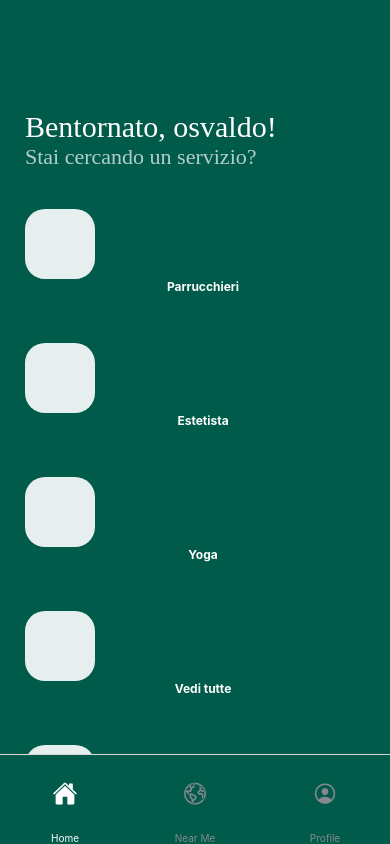
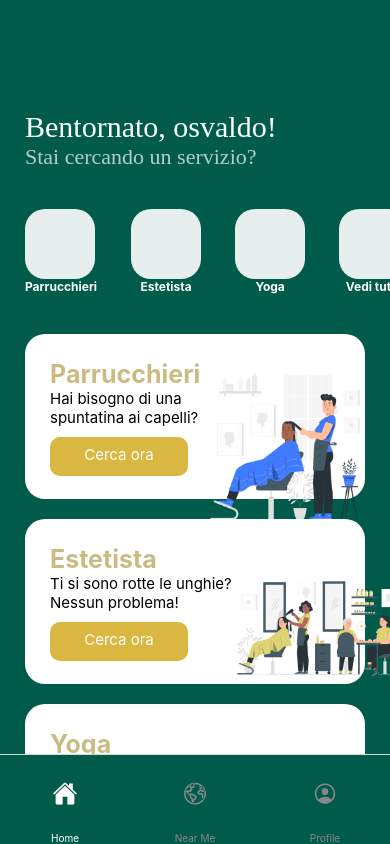
Before and after one commit to DallasCorporation/DaySi, a React Native app: screen /Home in a window 390 px wide. Built offline with nearby package versions, Linux system fonts and the light colour scheme.

Commit message:
Home refuse

```diff
--- a/src/Screen/Home/Home.js
+++ b/src/Screen/Home/Home.js
@@ -38,7 +38,7 @@ const Home = () => {
                 <Text style={{ height: 110 }}> </Text>
                 <Text style={styles().titleHome}>Bentornato, osvaldo!</Text>
                 <Text style={styles().subtitleHome}>Stai cercando un servizio?</Text>
-                <ScrollView horizontal3>
+                <ScrollView horizontal>
                     {array.map(el =>
                         <TouchableOpacity style={styles().containerHome}>
                             <View style={styles().buttonHome}>
```
